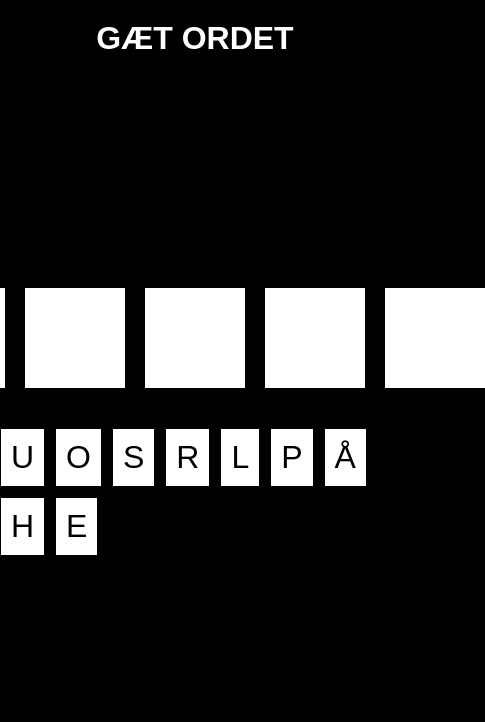
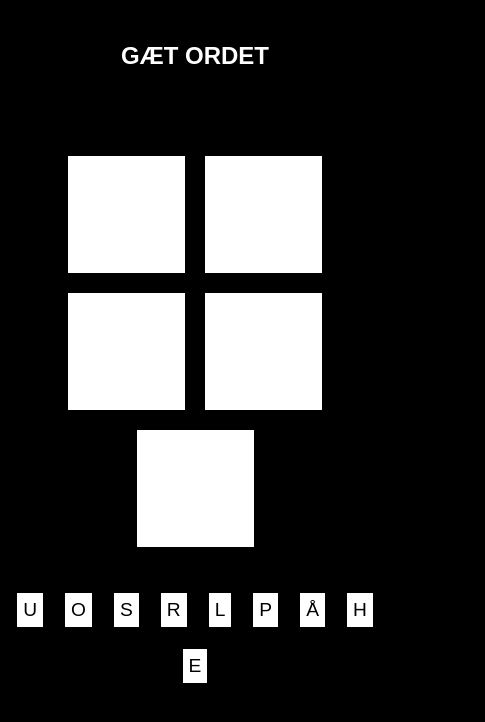
Before and after one commit to Glitchium/Word-Guess, a plain HTML site: page index.html in a window 390 px wide. Shown: the whole page, 485 px wide, since content can reach past the window. Drawn offline with nearby package versions, Linux system fonts and the light colour scheme.

Commit message:
Update index.html

```diff
--- a/index.html
+++ b/index.html
@@ -5,6 +5,7 @@
     <meta name="viewport" content="width=device-width, initial-scale=1.0">
     <title>Interactive Word Game</title>
     <style>
+        /* General styling */
         body {
             margin: 0;
             display: flex;
@@ -14,6 +15,7 @@
             height: 100vh;
             background-color: black;
             font-family: Arial, sans-serif;
+            overflow: hidden;
         }
         .title {
             color: white;
@@ -23,16 +25,20 @@
             transition: opacity 0.5s ease;
             z-index: 10;
             position: absolute;
-            top: 20px;
+            top: 5%;
+            left: 50%;
+            transform: translateX(-50%);
         }
         .container {
             display: flex;
             gap: 20px;
             margin-bottom: 20px;
+            justify-content: center;
+            flex-wrap: wrap;
         }
         .square {
-            width: 100px;
-            height: 100px;
+            width: 15vw;
+            height: 15vw;
             background-color: white;
             display: flex;
             justify-content: center;
@@ -46,6 +52,7 @@
             gap: 10px;
             margin-top: 20px;
             flex-wrap: wrap;
+            justify-content: center;
         }
         .word {
             padding: 10px;
@@ -55,6 +62,7 @@
             user-select: none;
             transition: transform 0.3s ease, opacity 0.3s ease;
             font-size: 2rem;
+            margin: 5px;
         }
         .word:active {
             transform: scale(1.1);
@@ -80,6 +88,38 @@
         .hidden {
             display: none;
         }
+
+        /* Mobile responsive adjustments */
+        @media screen and (max-width: 600px) {
+            .title {
+                font-size: 1.5rem;
+            }
+            .square {
+                width: 25vw;
+                height: 25vw;
+            }
+            .word {
+                font-size: 1.5rem;
+                padding: 8px;
+            }
+            .fullscreen-word {
+                font-size: 4rem;
+            }
+        }
+
+        @media screen and (max-width: 400px) {
+            .square {
+                width: 30vw;
+                height: 30vw;
+            }
+            .word {
+                font-size: 1.2rem;
+                padding: 6px;
+            }
+            .fullscreen-word {
+                font-size: 3rem;
+            }
+        }
     </style>
 </head>
 <body>
@@ -97,6 +137,9 @@
     <div class="fullscreen-word" id="fullscreen-word">
         <div id="result-word"></div>
     </div>
+
+    <!-- Canvas Confetti Script -->
+    <script src="https://cdn.jsdelivr.net/npm/canvas-confetti@1.5.1/dist/confetti.browser.min.js"></script>
 
     <script>
         const squares = document.querySelectorAll('.square');
@@ -220,6 +263,13 @@
                     // Hide remaining words in the word container
                     const words = document.querySelectorAll('.word');
                     words.forEach(word => word.style.display = 'none'); // Hide remaining words
+
+                    // Trigger confetti effect
+                    confetti({
+                        particleCount: 100,
+                        spread: 70,
+                        origin: { y: 0.6 }
+                    });
                 } else {
                     squares.forEach(square => square.classList.add('wrong'));
                     setTimeout(resetGame, 1000);
```
